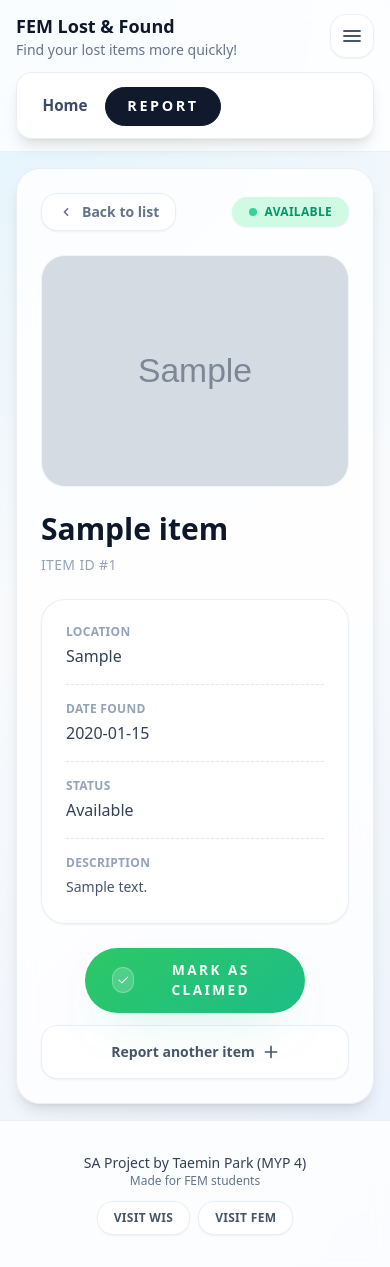
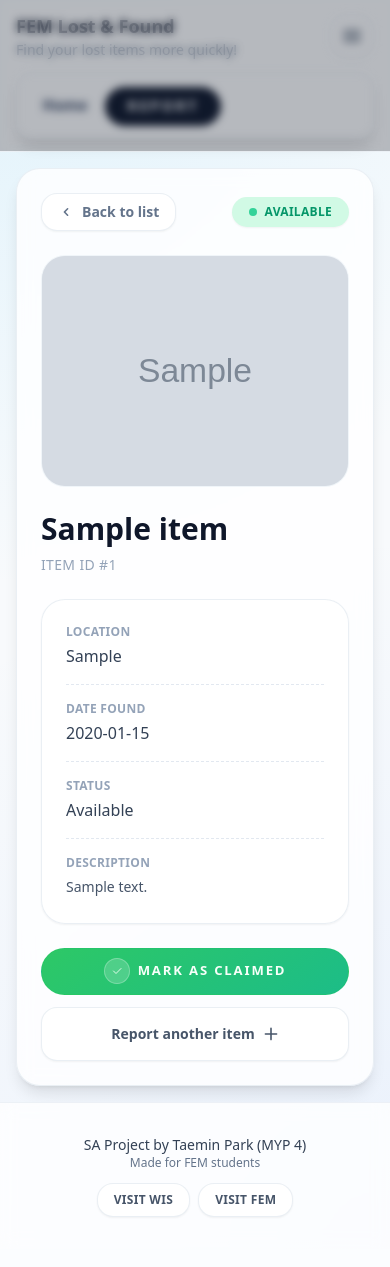
Before and after one commit to taemincode/lostfound, a Flask app: page /items/1 in a window 390 px wide, after a click that opens the changed part. After the commit the page ends 1217 px from the top, so only its background shows below. Run offline with Flask 3, Linux system fonts and the light colour scheme; tables that the repository leaves empty hold one stand-in row (values such as "Sample post"); grey boxes marked "Sample" are stand-in pictures; some libraries are stand-ins or nearby versions.

Commit message:
Enhance mobile navigation with backdrop support, improve claim form responsiveness, and adjust styling for better usability

```diff
--- a/static/style.css
+++ b/static/style.css
@@ -276,8 +276,8 @@ body {
   justify-content: center;
   gap: 0.6rem;
   width: 100%;
-  max-width: 220px;
-  padding: 0.7rem 1.6rem;
+  max-width: 260px;
+  padding: 0.55rem 1.9rem;
   border-radius: 999px;
   border: 1px solid rgba(34, 197, 94, 0.25);
   background: linear-gradient(145deg, rgba(34, 197, 94, 0.95), rgba(16, 185, 129, 0.95));
@@ -302,6 +302,21 @@ body {
   width: min(100%, 320px);
 }
 
+@media (max-width: 480px) {
+  .claim-form {
+    width: 100%;
+  }
+
+  .claim-form .claim-pill {
+    width: 100%;
+    max-width: none;
+    gap: 0.5rem;
+    padding: 0.6rem 1.4rem;
+    font-size: 0.82rem;
+    letter-spacing: 0.14em;
+  }
+}
+
 @media (min-width: 640px) {
   .claim-form {
     width: auto;
@@ -310,7 +325,7 @@ body {
 
   .claim-form .claim-pill {
     width: auto;
-    padding: 0.7rem 1.6rem;
+    padding: 0.55rem 1.9rem;
   }
 }
 
@@ -318,8 +333,8 @@ body {
   display: inline-flex;
   align-items: center;
   justify-content: center;
-  width: 26px;
-  height: 26px;
+  width: 24px;
+  height: 24px;
   border-radius: 999px;
   background: rgba(255, 255, 255, 0.18);
   border: 1px solid rgba(255, 255, 255, 0.25);
@@ -330,6 +345,18 @@ body {
 .claim-pill__icon svg {
   width: 14px;
   height: 14px;
+}
+
+@media (max-width: 480px) {
+  .claim-pill__icon {
+    width: 22px;
+    height: 22px;
+  }
+
+  .claim-pill__icon svg {
+    width: 12px;
+    height: 12px;
+  }
 }
 
 .claim-pill__label {
@@ -343,6 +370,7 @@ body {
   background: radial-gradient(circle, rgba(52, 211, 153, 0.35), transparent 60%);
   opacity: 0;
   transition: opacity 0.4s ease;
+  pointer-events: none;
 }
 
 .claim-pill:hover,
@@ -562,6 +590,17 @@ body {
   transition: transform 0.25s ease, box-shadow 0.25s ease, border-color 0.25s ease;
 }
 
+@media (max-width: 480px) {
+  .submit-pill {
+    width: 100%;
+    max-width: none;
+    gap: 0.5rem;
+    padding: 0.62rem 1.45rem;
+    font-size: 0.82rem;
+    letter-spacing: 0.14em;
+  }
+}
+
 .submit-pill__icon {
   display: inline-flex;
   align-items: center;
@@ -575,9 +614,23 @@ body {
   transition: transform 0.35s ease, background 0.35s ease;
 }
 
+@media (max-width: 480px) {
+  .submit-pill__icon {
+    width: 22px;
+    height: 22px;
+  }
+}
+
 .submit-pill__icon svg {
   width: 14px;
   height: 14px;
+}
+
+@media (max-width: 480px) {
+  .submit-pill__icon svg {
+    width: 12px;
+    height: 12px;
+  }
 }
 
 .submit-pill__label {
@@ -591,6 +644,7 @@ body {
   background: radial-gradient(circle, rgba(52, 211, 153, 0.35), transparent 60%);
   opacity: 0;
   transition: opacity 0.4s ease;
+  pointer-events: none;
 }
 
 .submit-pill:hover,
@@ -640,3 +694,37 @@ body {
   color: #f0fff4;
   transition: transform 0.35s ease, background 0.35s ease;
 }
+#mobileNavPanel.hidden,
+#mobileNavPanel[hidden] {
+  pointer-events: none;
+}
+
+#mobileNavPanel[hidden] {
+  display: none !important;
+}
+
+#mobileNavPanel {
+  transform: translateY(-12px);
+  opacity: 0;
+  pointer-events: none;
+  transition: transform 0.22s ease, opacity 0.22s ease;
+  z-index: 40;
+}
+
+#mobileNavPanel[data-open='true'] {
+  pointer-events: auto;
+  opacity: 1;
+  transform: translateY(0);
+}
+
+#mobileNavBackdrop {
+  opacity: 0;
+  pointer-events: none;
+  transition: opacity 0.2s ease;
+  z-index: 30;
+}
+
+#mobileNavBackdrop[data-open='true'] {
+  pointer-events: auto;
+  opacity: 1;
+}
--- a/templates/layout.html
+++ b/templates/layout.html
@@ -60,10 +60,11 @@
             </div>
           </nav>
         </div>
-        <div id="mobileNavPanel" class="mx-4 mb-3 hidden flex-col gap-2 rounded-2xl border border-slate-200/70 bg-white/95 p-3 text-sm font-medium shadow-lg shadow-primary-500/5 transition" data-open="false" hidden aria-hidden="true">
+        <div id="mobileNavPanel" class="mx-4 mb-3 hidden flex-col gap-2 rounded-2xl border border-slate-200/70 bg-white/95 p-3 text-sm font-medium shadow-lg shadow-primary-500/5 transition md:hidden" data-open="false" hidden aria-hidden="true">
           <a href="{{ url_for('index') }}" class="nav-link">Home</a>
           <a href="{{ url_for('report') }}" class="status-pill status-pill--active nav-pill" aria-label="Submit a new report">Report</a>
         </div>
+        <div id="mobileNavBackdrop" class="fixed inset-0 z-30 hidden bg-slate-900/30 opacity-0 backdrop-blur-sm transition-opacity duration-200 md:hidden" hidden aria-hidden="true"></div>
       </header>
 
       <main class="flex-1">
@@ -120,6 +121,7 @@
       (function () {
         const navToggle = document.getElementById('navToggle');
         const navPanel = document.getElementById('mobileNavPanel');
+        const navBackdrop = document.getElementById('mobileNavBackdrop');
         const navLinks = navPanel ? navPanel.querySelectorAll('a[href]') : [];
         const toastContainer = document.getElementById('flashMessages');
 
@@ -127,10 +129,17 @@
           if (!navPanel || !navToggle) return;
           const isOpen = Boolean(nextOpen);
           navPanel.dataset.open = String(isOpen);
+          navToggle.setAttribute('aria-expanded', String(isOpen));
           navPanel.classList.toggle('hidden', !isOpen);
           navPanel.toggleAttribute('hidden', !isOpen);
           navPanel.setAttribute('aria-hidden', String(!isOpen));
-          navToggle.setAttribute('aria-expanded', String(isOpen));
+
+          if (navBackdrop) {
+            navBackdrop.dataset.open = String(isOpen);
+            navBackdrop.classList.toggle('hidden', !isOpen);
+            navBackdrop.toggleAttribute('hidden', !isOpen);
+            navBackdrop.setAttribute('aria-hidden', String(!isOpen));
+          }
         };
 
         const toggleNav = () => {
@@ -143,7 +152,13 @@
           setNavState(navPanel.dataset.open === 'true');
         }
 
-        navToggle?.addEventListener('click', toggleNav);
+        navToggle?.addEventListener('click', (event) => {
+          event.preventDefault();
+          toggleNav();
+        });
+
+        navBackdrop?.addEventListener('click', () => setNavState(false));
+
         navLinks.forEach((link) => link.addEventListener('click', () => {
           if (navPanel?.dataset.open === 'true') {
             setNavState(false);
```
